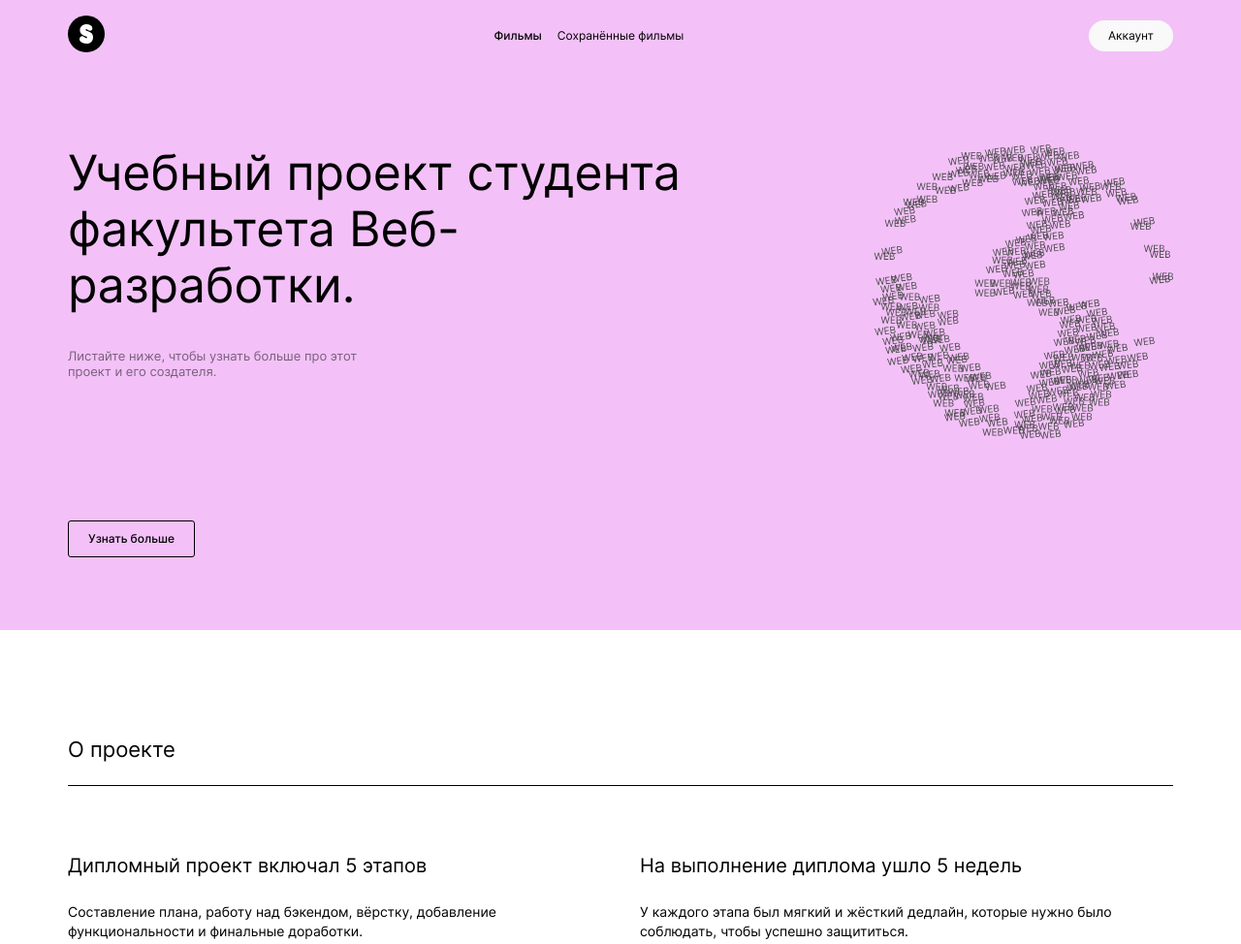
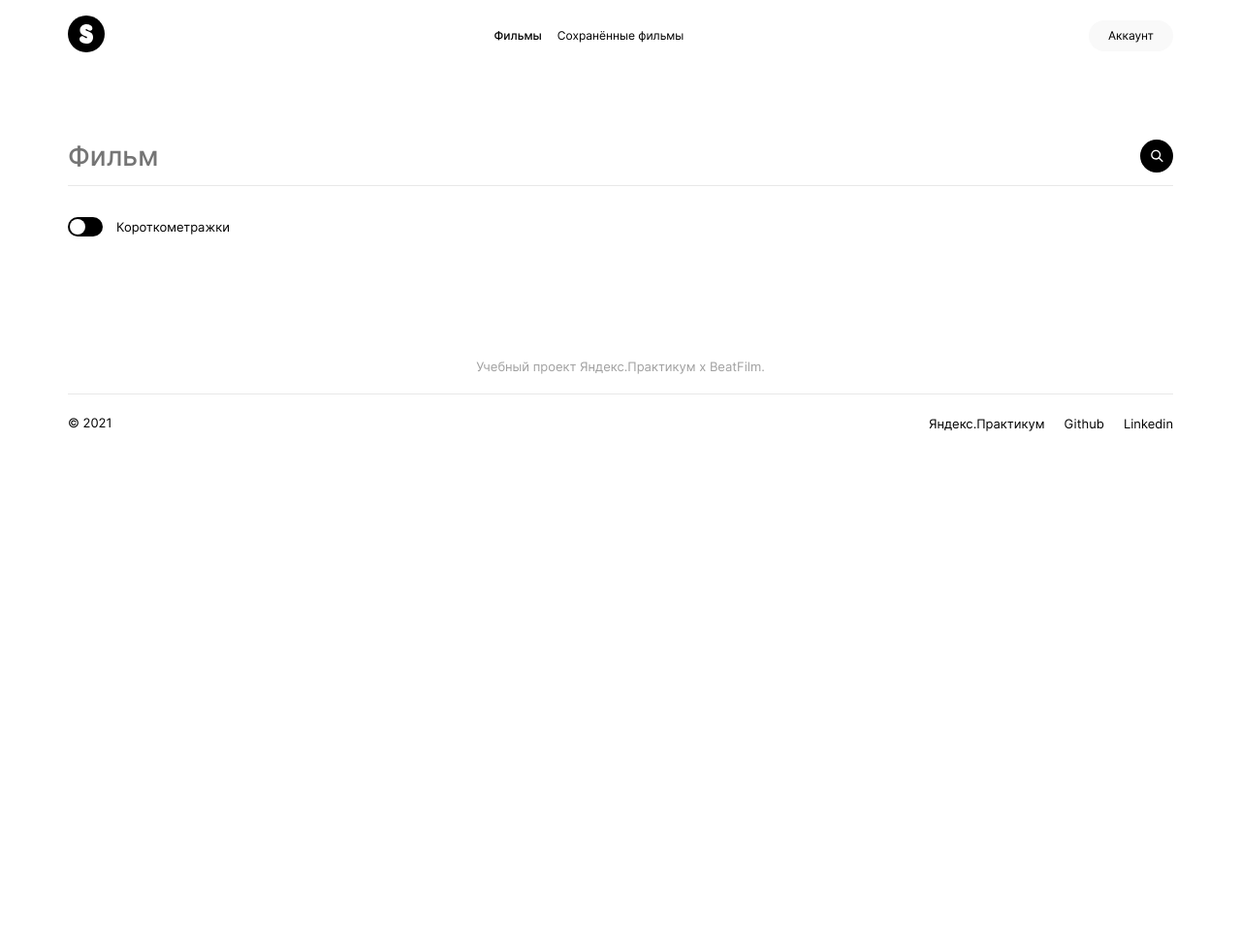
Before and after one commit to Markamadeo/movies-explorer-frontend, a React app: page /movies in a window 1280 px wide. Shown: the top 974 px of the page at 97% size. After the commit the page ends 800 px from the top, so only its background shows below. Built offline with nearby package versions, Linux system fonts and the light colour scheme.

Commit message:
feat: create Search movies section

```diff
--- a/src/components/App/App.js
+++ b/src/components/App/App.js
@@ -1,19 +1,19 @@
-import { Redirect, Route, Switch, useHistory } from 'react-router-dom';
-import Main from '../Main/Main';
+import { Redirect, Route, Switch, useHistory } from "react-router-dom";
+import Main from "../Main/Main";
+import Movies from "../Movies/Movies";
 
 function App() {
   return (
-    <div className='App'>
+    <div className="App">
       <Switch>
-        <Route path="/">
-          <Main/>
+        <Route exact path="/">
+          <Main />
         </Route>
-        <Route path="/signin">
-          Страница входа
+        <Route path="/movies">
+          <Movies />
         </Route>
-        <Route path="/signup">
-          Страница регистрации
-        </Route>
+        <Route path="/signin">Страница входа</Route>
+        <Route path="/signup">Страница регистрации</Route>
       </Switch>
     </div>
   );
--- /dev/null
+++ b/src/components/FilterCheckbox/FilterCheckbox.css
@@ -0,0 +1,66 @@
+.filter-checkbox__container {
+  display: flex;
+  justify-content: flex-start;
+  align-items: center;
+  margin: 32px 0 47px;
+}
+
+.filter-checkbox__button {
+  display: flex;
+  justify-content: flex-start;
+  align-items: center;
+  width: 36px;
+  height: 20px;
+  outline: none;
+  margin: 0;
+  padding: 0;
+  background-color: #000;
+  cursor: pointer;
+  border: 0;
+  border-radius: 20px;
+  transition: all 0.3s ease;
+}
+
+.filter-checkbox__button_active {
+  background-color: #2be080;
+  justify-content: flex-end;
+}
+
+.filter-checkbox__sphere {
+  width: 16px;
+  height: 16px;
+  background: #ffffff;
+  box-shadow: 0px 2px 6px rgba(0, 0, 0, 0.08);
+  border-radius: 50%;
+  margin: 2px;
+}
+
+.filter-checkbox__description {
+  margin: 0 14px;
+  font-weight: normal;
+  font-size: 13px;
+  line-height: 18px;
+}
+
+@media screen and (max-width: 768px) {
+  .filter-checkbox__container {
+    flex-direction: row-reverse;
+    margin: 29px 0 60px;
+  }
+
+  .filter-checkbox__description {
+    margin: 0 16px;
+  }
+}
+
+@media screen and (max-width: 425px) {
+  .filter-checkbox__container {
+    justify-content: center;
+    margin: 40px 0 50px;
+  }
+
+  .filter-checkbox__description {
+    margin: 0 13px;
+    font-size: 11px;
+  }
+}
--- /dev/null
+++ b/src/components/FilterCheckbox/FilterCheckbox.js
@@ -0,0 +1,28 @@
+import { useEffect, useState } from "react";
+
+function FilterCheckbox({ setShortFilm, shortFilm }) {
+  const [checked, setChecked] = useState(false);
+  function handleChecked() {
+    setChecked(!checked);
+    setShortFilm(!shortFilm);
+  }
+
+  return (
+    <div className="filter-checkbox__container">
+      <button
+        onClick={handleChecked}
+        type="button"
+        className={
+          checked
+            ? "filter-checkbox__button filter-checkbox__button_active"
+            : "filter-checkbox__button"
+        }
+      >
+        <div className="filter-checkbox__sphere"></div>
+      </button>
+      <p className="filter-checkbox__description">Короткометражки</p>
+    </div>
+  );
+}
+
+export default FilterCheckbox;
--- a/src/components/Footer/Footer.css
+++ b/src/components/Footer/Footer.css
@@ -91,6 +91,11 @@
     margin: 30px 0;
   }
 
+  .footer__text {
+    font-size: 12px;
+    line-height: 15px;
+  }
+
   .footer__link-item {
     margin-left: 0;
     margin-top: 12px;
--- /dev/null
+++ b/src/components/Movies/Movies.css
@@ -0,0 +1,22 @@
+.movies {
+  display: flex;
+  flex-direction: column;
+  width: 100%;
+  box-sizing: border-box;
+}
+
+.movies__section {
+  padding: 0 70px;
+}
+
+@media screen and (max-width: 768px) {
+  .movies__section {
+    padding: 0 30px;
+  }
+}
+
+@media screen and (max-width: 425px) {
+  .movies__section {
+    padding: 0 10px;
+  }
+}
--- /dev/null
+++ b/src/components/Movies/Movies.js
@@ -0,0 +1,15 @@
+import Footer from "../Footer/Footer";
+import Header from "../Header/Header";
+import SearchForm from "../SearchForm/SearchForm";
+
+function Movies(props) {
+  return (
+    <section className="movies">
+      <Header />
+      <SearchForm />
+      <Footer />
+    </section>
+  );
+}
+
+export default Movies;
--- /dev/null
+++ b/src/components/SearchForm/SearchForm.css
@@ -0,0 +1,74 @@
+.search-form {
+  display: flex;
+  flex-direction: column;
+  margin: 70px 0 0;
+}
+
+.search-form__find-container {
+  display: flex;
+  justify-content: space-between;
+  align-items: center;
+  border-bottom: 1px solid #e8e8e8;
+  padding: 0 0 13px;
+}
+
+.search-form__input {
+  display: flex;
+  margin: 0;
+  padding: 0;
+  border: 0;
+  outline: 0;
+  font-weight: 500;
+  font-size: 28px;
+  line-height: 34px;
+  color: #a0a0a0;
+  width: 90%;
+  transition: all 0.3s ease;
+}
+
+.search-form__input:focus {
+  color: #000;
+}
+
+.search-form__search-button {
+  border: 0;
+  border-radius: 50%;
+  outline: 0;
+  padding: 0;
+  margin: 0;
+  width: 34px;
+  height: 34px;
+  background-color: #000;
+  background-image: url("../../images/search-button.svg");
+  background-repeat: no-repeat;
+  background-position: center;
+  cursor: pointer;
+  opacity: 1;
+  transition: opacity 0.4s ease;
+}
+
+.search-form__search-button:hover {
+  opacity: 0.6;
+}
+
+@media screen and (max-width: 768px) {
+  .search-form {
+    margin: 80px 0 0;
+  }
+}
+
+@media screen and (max-width: 425px) {
+  .search-form {
+    margin: 84px 0 0;
+    padding: 0 14px;
+  }
+
+  .search-form__find-container {
+    padding: 0 0 9px;
+  }
+
+  .search-form__input {
+    font-size: 18px;
+    line-height: 22px;
+  }
+}
--- /dev/null
+++ b/src/components/SearchForm/SearchForm.js
@@ -0,0 +1,31 @@
+import { useEffect, useState } from "react";
+import FilterCheckbox from "../FilterCheckbox/FilterCheckbox";
+
+function SearchForm(props) {
+  const [shortFilm, setShortFilm] = useState(false);
+  function handleSubmit(evt) {
+    evt.preventDefault();
+  }
+
+  return (
+    <section className="movies__section">
+      <form name="search-movies" className="search-form">
+        <div className="search-form__find-container">
+          <input
+            type="text"
+            className="search-form__input"
+            placeholder="Фильм"
+          />
+          <button
+            onClick={handleSubmit}
+            type="submit"
+            className="search-form__search-button"
+          ></button>
+        </div>
+        <FilterCheckbox shortFilm={shortFilm} setShortFilm={setShortFilm} />
+      </form>
+    </section>
+  );
+}
+
+export default SearchForm;
--- a/src/index.css
+++ b/src/index.css
@@ -12,3 +12,6 @@
 @import url('./components/AboutMe/AboutMe.css');
 @import url('./components/Portfolio/Portfolio.css');
 @import url('./components/Footer/Footer.css');
+@import url('./components/Movies/Movies.css');
+@import url('./components/SearchForm/SearchForm.css');
+@import url('./components/FilterCheckbox/FilterCheckbox.css');
```
Also changed, not shown: src/images/search-button.svg (added).
